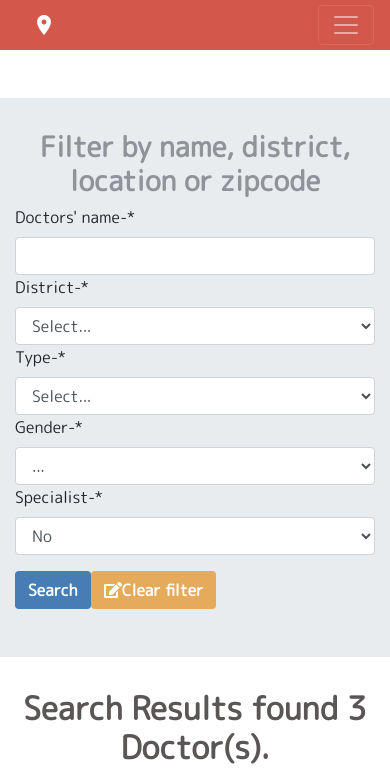
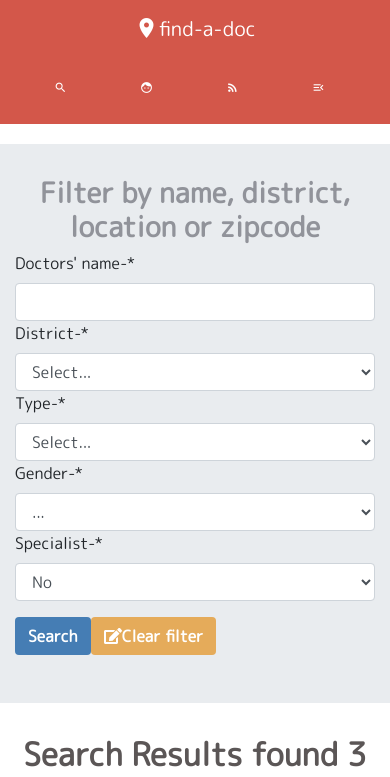
Before and after one commit to simandebvu/corona-away, a plain HTML site: page pages/doctors.html in a window 390 px wide. Shown: the top 777 px of the page. Drawn offline with nearby package versions, Linux system fonts and the light colour scheme; a web font is replaced by a local one.

Commit message:
Added mobile nav bar

```diff
--- a/assets/css/style.css
+++ b/assets/css/style.css
@@ -16,8 +16,18 @@ body {
 
 /* NAV BAR */
 .navbar {
+  font-size: 13px;
+}
+
+.nav-wrapper {
+  position: fixed;
+  top: 0;
+  z-index: 77;
   background-color: var(--main-page-color);
-  font-size: 14px;
+}
+
+.nav-logo{
+  font-size: 13px;
 }
 
 /* END NAV BAR */
--- a/pages/doctors.html
+++ b/pages/doctors.html
@@ -16,60 +16,53 @@
 </head>
 
 <body>
-    <!-- NAVIGATION -->
-    <nav class="navbar navbar-dark navbar-expand-lg sticky-top py-0">
-        <div class="navbar pr-lg-0">
-            <a class="navbar-brand pr-lg-0 mr-lg-0  d-flex align-self-middle" href="../index.html">
-                <span class="material-icons text-white nav-logo">location_on</span>
+    <header>
+        <div class="nav-wrapper w-100 px-2">
+            <nav>
+                <div class=" col-sm-12 navbar pr-0 mr-0 d-flex justify-content-center">
+                    <a class="navbar-brand pr-0 mr-0  d-flex align-self-middle" href="../index.html">
+                        <span class="material-icons text-white ">location_on</span>
+                    </a>
+                    <a class="nav-link pl-0" href="../index.html">
+                        <h5 class="text-white mb-0">find-a-doc</h5>
                     </a>
                 </div>
-
-        <button class="navbar-toggler" type="button" data-toggle="collapse" data-target="#navbarSupportedContent"
-            aria-controls="navbarSupportedContent" aria-expanded="false" aria-label="Toggle navigation">
-            <span class="navbar-toggler-icon"></span>
-        </button>
-
-        <div class="collapse navbar-collapse" id="navbarSupportedContent">
-            <ul class="navbar-nav mr-auto">
-                <li class="nav-item">
-                    <a class="nav-link" href="../index.html">
-                        <h4 class="text-white mb-0">find-a-doc</h4>
+                <div class="col-sm-12 my-2 my-lg-0">
+                    <ul class="d-flex mr-sm-2 pt-1">
+                        <li class="my-2 col-sm-2 w-sm-25 my-sm-0">
+                            <a class="d-md-flex d-sm-block align-items-middle px-3 text-white" href="#">
+                                <span class="material-icons nav-logo">search</span>
+                                <span class="d-none d-md-block"> DOCTORS</p></a>
+                        </li>
+                        <li class="nav-item my-2 col-sm-2 w-sm-25 my-sm-0">
+                            <a class="d-md-flex align-items-middle px-3 text-white" href="#">
+                                <span class="material-icons nav-logo">face</span>
+                                <span class="d-none d-md-block">ABOUT</span>
                             </a>
                         </li>
-            </ul>
-            <div class="my-2 my-lg-0">
-                <ul class="navbar-nav mr-sm-2 pt-1">
-                    <li class="nav-item my-2 my-sm-0">
-                        <a class="nav-link d-flex align-items-middle px-3 text-white" href="#">
-                            <span class="material-icons">search</span>DOCTORS
+                        <li class="nav-item my-2 col-sm-2 w-sm-25 my-sm-0">
+                            <a class="d-md-flex align-items-middle px-3 text-white" href="#">
+                                <span class="material-icons nav-logo">rss_feed</span>
+                                <span class="d-none d-md-block">BLOG</span>
                             </a>
                         </li>
-                    <li class="nav-item my-2 my-sm-0">
-                        <a class="nav-link d-flex align-items-middle px-3 text-white" href="#">
-                            <span class="material-icons">face</span>ABOUT
-                        </a>
-                    </li>
-                    <li class="nav-item my-2 my-sm-0">
-                        <a class="nav-link d-flex align-items-middle px-3 text-white" href="#">
-                            <span class="material-icons">rss_feed</span>BLOG
-                        </a>
-                    </li>
-                    <li class="nav-item my-2 my-sm-0">
-                        <a class="nav-link d-flex align-items-middle px-3 text-white" href="#">
-                            <span class="material-icons">menu_open</span>MORE
+                        <li class="nav-item my-2 col-sm-2 w-sm-25 my-sm-0">
+                            <a class="d-md-flex align-items-middle px-3 text-white" href="#">
+                                <span class="material-icons nav-logo">menu_open</span>
+                                <span class="d-none d-md-block">MORE</span>
                             </a>
                         </li>
                     </ul>
                 </div>
+            </nav>
         </div>
-    </nav>
-
-
+    </header>
+    <section class="mt-5 pt-5">
         <div class="px-0 px-md-0 px-lg-0 px-xl-0">
-
             <div class="jumbotron jumbotron-fluid mt-5">
                 <div class="container-fluid">
-                <h3 class='text-center search-filter-title font-weight-bold'>Filter by name, district, location or zipcode</h3>
+                    <h3 class='text-center search-filter-title font-weight-bold'>Filter by name, district, location or
+                        zipcode</h3>
 
                     <form>
                         <div class="form-row ">
@@ -107,28 +100,34 @@
                             </div>
                             <div class="form-group d-flex align-items-end col-md-12 col-lg-3 mb-lg-0 mt-3">
                                 <div class="mr-md-2 mr-lg-0">
-                                <button type="submit" class="btn btn-doc-search font-weight-bold text-white">Search</button>
+                                    <button type="submit"
+                                        class="btn btn-doc-search font-weight-bold text-white">Search</button>
                                 </div>
-                            <div >
-                                <button class="btn btn-doc-clear text-white mx-sm-3  mx-lg-1 d-flex font-weight-bold align-items-center"><img class = "edit-btn-icon" src="../assets/img/edit.svg">Clear filter</button>
+                                <div>
+                                    <button
+                                        class="btn btn-doc-clear text-white mx-sm-3  mx-lg-1 d-flex font-weight-bold align-items-center"><img
+                                            class="edit-btn-icon" src="../assets/img/edit.svg">Clear filter</button>
                                 </div>
                             </div>
                         </div>
                     </form>
                 </div>
             </div>
-
+    </section>
     <section class="results">
-            <h2 class = "text-center mb-4 font-weight-bold" style="color:#5b5656">Search Results found 3 Doctor(s).</h2>
+        <h2 class="text-center mb-4 font-weight-bold" style="color:#5b5656">Search Results found 3 Doctor(s).</h2>
         <div class="row mb-3 mx-5 d-flex justify-content-around">
             <div class=" col-lg-4 col-md-4 my-3  text-center result-div">
-                    <a href="details.html"><img class = "w-100" src="https://via.placeholder.com/250x300.png?text=Search+Result+1+Dr+X" alt=""></a>
+                <a href="details.html"><img class="w-100"
+                        src="https://via.placeholder.com/250x300.png?text=Search+Result+1+Dr+X" alt=""></a>
             </div>
             <div class=" col-lg-4 col-md-4 my-3  text-center result-div">
-                    <a href="details.html"><img class = "w-100" src="https://via.placeholder.com/250x300.png?text=Search+Result+2+Dr+Y" alt=""></a>
+                <a href="details.html"><img class="w-100"
+                        src="https://via.placeholder.com/250x300.png?text=Search+Result+2+Dr+Y" alt=""></a>
             </div>
             <div class=" col-lg-4 col-md-4 my-3  text-center result-div">
-                    <a href="details.html"><img class = "w-100" src="https://via.placeholder.com/250x300.png?text=Search+Result+3+Dr+Z" alt=""></a>
+                <a href="details.html"><img class="w-100"
+                        src="https://via.placeholder.com/250x300.png?text=Search+Result+3+Dr+Z" alt=""></a>
             </div>
         </div>
     </section>
@@ -169,14 +168,18 @@
                 <div class="link-info col-md-4 d-flex justify-content-lg-center">
                     <div class="d-flex flex-column text-lg-center">
                         <h3>CONTACT</h3>
-                            <p class = "mb-0">Have a question or a submission?</p>
-                            <p ><a style="color: #d3574a;" href="mailto:simandebvu@icloud.com"> info@findadoc.com</a></p>
+                        <p class="mb-0">Have a question or a submission?</p>
+                        <p><a style="color: #d3574a;" href="mailto:simandebvu@icloud.com"> info@findadoc.com</a></p>
                     </div>
                 </div>
                 <div class="link-info col-md-4 px-3 d-flex justify-content-center">
                     <div class="d-flex flex-column text-lg-center">
                         <h3>ABOUT</h3>
-                            <p>Find a doc was made with the motivation to assist you when where and exactly how you need it. A realtime database giving you nothing but the best, recent and latest information in our fight against COVID19 and any other virus that dares to not believe that as humans, we are stronger together. <span><a href="#" style="color: #d3574a;">Learn more..</a></span></p>
+                        <p>Find a doc was made with the motivation to assist you when where and exactly how you need
+                            it. A realtime database giving you nothing but the best, recent and latest information
+                            in our fight against COVID19 and any other virus that dares to not believe that as
+                            humans, we are stronger together. <span><a href="#" style="color: #d3574a;">Learn
+                                    more..</a></span></p>
                     </div>
                 </div>
             </div>
@@ -197,8 +200,10 @@
                 </div>
 
                 <div class="col-md-8">
-                        <div class="mr-auto d-flex justify-content-lg-end  justify-content-sm-center text-white mt-1 mt-md-2 text-center">
-                            <p class = "text-uppercase" style="color:#606060">&copy; Shingirayi Innocent Mandebvu. All rights reserved.</p>
+                    <div
+                        class="mr-auto d-flex justify-content-lg-end  justify-content-sm-center text-white mt-1 mt-md-2 text-center">
+                        <p class="text-uppercase" style="color:#606060">&copy; Shingirayi Innocent Mandebvu. All
+                            rights reserved.</p>
                     </div>
                 </div>
 
@@ -219,6 +224,7 @@
     <script src="https://stackpath.bootstrapcdn.com/bootstrap/4.5.0/js/bootstrap.min.js"
         integrity="sha384-OgVRvuATP1z7JjHLkuOU7Xw704+h835Lr+6QL9UvYjZE3Ipu6Tp75j7Bh/kR0JKI"
         crossorigin="anonymous"></script>
+
 </body>
 
 </html>
```
Also changed, not shown: pages/details.html (+2 -1 lines). Lines whose indentation alone changed are shown as unchanged.
